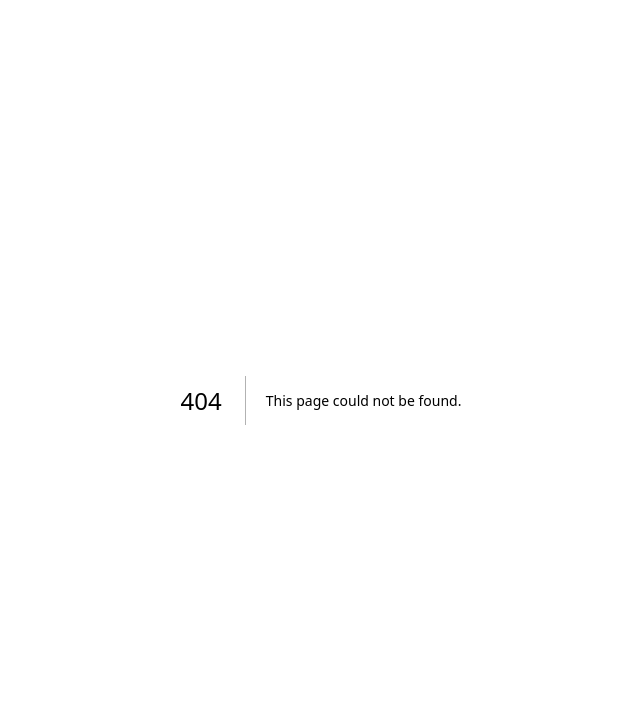
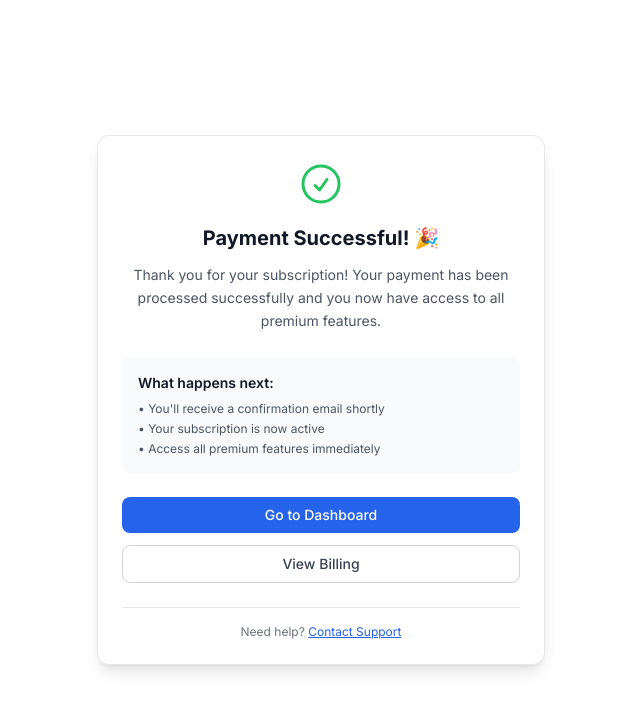
Before and after one commit to 1poubelle/codefast-vsc, a Next.js app: page /success in a window 1280 px wide. Before the commit this address had no page. Shown: the top 710 px of the page, without its empty margins (319-959 px from the left). Built offline with nearby package versions, Linux system fonts and the light colour scheme.

Commit message:
succes page

```diff
--- /dev/null
+++ b/app/success/page.js
@@ -0,0 +1,68 @@
+// Import necessary components and icons
+import { CheckCircleIcon } from '@heroicons/react/24/outline';
+import Link from 'next/link';
+
+// Success page component - shown after successful Stripe payment
+export default function SuccessPage() {
+    return (
+        <div className="min-h-screen flex items-center justify-center p-4">
+            {/* Main success card container - fully responsive using Tailwind */}
+            <div className="w-full max-w-md bg-white rounded-xl shadow-lg p-6 text-center border border-gray-200">
+                {/* Success icon - smaller size */}
+                <div className="flex justify-center mb-4">
+                    <CheckCircleIcon className="w-12 h-12 text-green-500" />
+                </div>
+
+                {/* Success heading */}
+                <h1 className="text-xl font-bold text-gray-900 mb-3">
+                    Payment Successful! 🎉
+                </h1>
+
+                {/* Success message */}
+                <p className="text-gray-600 mb-6 text-sm leading-relaxed">
+                    Thank you for your subscription! Your payment has been processed successfully
+                    and you now have access to all premium features.
+                </p>
+
+                {/* What happens next section */}
+                <div className="bg-gray-50 rounded-lg p-4 mb-6 text-left">
+                    <h3 className="font-semibold text-gray-900 mb-2 text-sm">What happens next:</h3>
+                    <ul className="text-xs text-gray-600 space-y-1">
+                        <li>• You'll receive a confirmation email shortly</li>
+                        <li>• Your subscription is now active</li>
+                        <li>• Access all premium features immediately</li>
+                    </ul>
+                </div>
+
+                {/* Action buttons - responsive layout using Tailwind */}
+                <div className="flex flex-col gap-3">
+                    {/* Primary action - go to dashboard */}
+                    <Link
+                        href="/dashboard"
+                        className="w-full bg-blue-600 hover:bg-blue-700 text-white font-medium py-2 px-4 rounded-lg transition-colors duration-200 text-sm"
+                    >
+                        Go to Dashboard
+                    </Link>
+
+                    {/* Secondary action - view billing */}
+                    <Link
+                        href="/billing"
+                        className="w-full border border-gray-300 hover:border-gray-400 text-gray-700 hover:text-gray-900 font-medium py-2 px-4 rounded-lg transition-colors duration-200 text-sm"
+                    >
+                        View Billing
+                    </Link>
+                </div>
+
+                {/* Support link */}
+                <div className="mt-6 pt-4 border-t border-gray-200">
+                    <p className="text-xs text-gray-500">
+                        Need help? {' '}
+                        <Link href="/support" className="text-blue-600 hover:text-blue-700 underline">
+                            Contact Support
+                        </Link>
+                    </p>
+                </div>
+            </div>
+        </div>
+    );
+}
```
